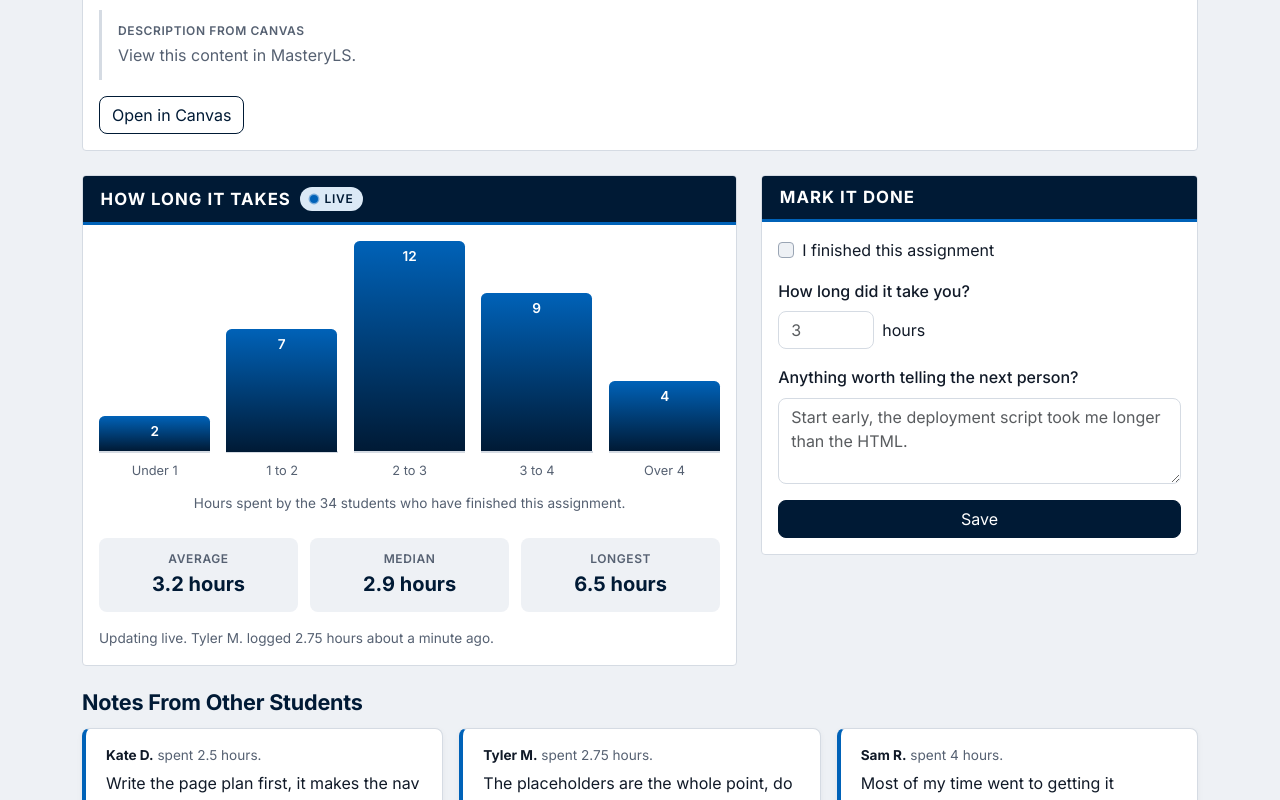
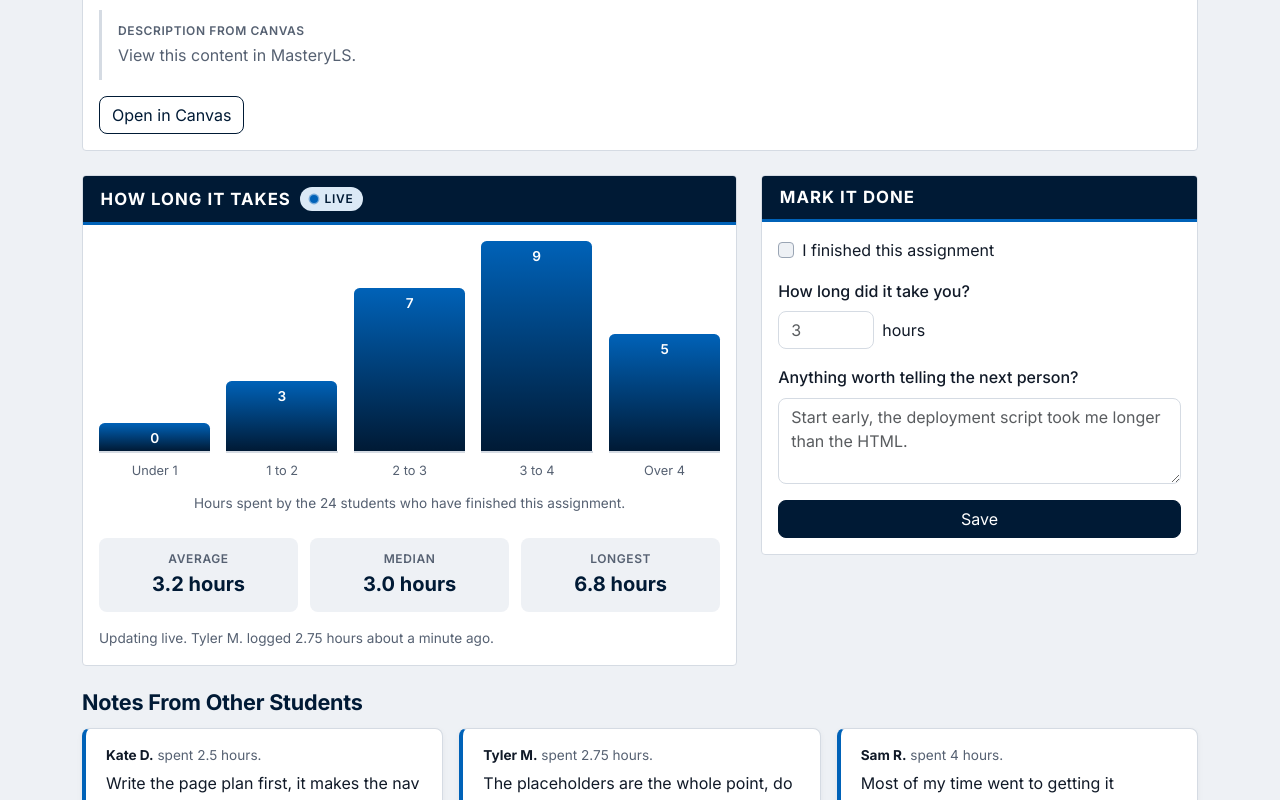
Before and after one commit to rshurtliff/startup, a React (Vite) app: page /assignment/cs260-startup-html in a window 1280 px wide. Shown: the part 361-1161 px from the top of the page. Built offline with nearby package versions, Linux system fonts and the light colour scheme; sample sign-in values are in the browser's storage.

Commit message:
Mark It Done saves, chart and stats calculated from logged times

```diff
--- a/src/assignment/assignment.jsx
+++ b/src/assignment/assignment.jsx
@@ -2,14 +2,40 @@ import React, { useEffect, useState } from 'react';
 import { Link, useParams } from 'react-router-dom';
 import { HoursInput } from '../components/common/hoursInput';
 import { LiveIndicator, LiveNote } from '../components/common/liveIndicator';
-import { buckets, stats, notes } from './mockData';
-import { assignments as mockAssignments } from '../dashboard/mockData';
+import { classTimesFor, notesById } from './mockData';
 import { formatDue } from '../utils/dates';
-import { isCustom } from '../utils/assignments';
+import { isCustom, loadAssignments, saveAssignmentList } from '../utils/assignments';
 import './assignment.css';
 
-// The tallest bar sets the chart's scale
-const maxCount = Math.max(...buckets.map((b) => b.count));
+// The chart's bars. Each logged time lands in the first bucket it fits under.
+const bucketRanges = [
+  { label: 'Under 1', under: 1 },
+  { label: '1 to 2', under: 2 },
+  { label: '2 to 3', under: 3 },
+  { label: '3 to 4', under: 4 },
+  { label: 'Over 4', under: Infinity },
+];
+
+// Counts how many times fall in each bucket
+function makeBuckets(times) {
+  return bucketRanges.map((range, i) => {
+    const over = i === 0 ? 0 : bucketRanges[i - 1].under;
+    return { label: range.label, count: times.filter((t) => t >= over && t < range.under).length };
+  });
+}
+
+// The middle time once they're in order. With an even count it's the average
+// of the two in the middle.
+function median(times) {
+  const sorted = [...times].sort((a, b) => a - b);
+  const mid = Math.floor(sorted.length / 2);
+  return sorted.length % 2 ? sorted[mid] : (sorted[mid - 1] + sorted[mid]) / 2;
+}
+
+// 3.25 becomes '3.3 hours'
+function formatHours(hours) {
+  return `${hours.toFixed(1)} hours`;
+}
 
 export function Assignment() {
   // The id from the URL, like 'fin401-problem-set-4' from /assignment/fin401-problem-set-4
@@ -20,18 +46,42 @@ export function Assignment() {
   const [assignment, setAssignment] = useState(null);
   const [loaded, setLoaded] = useState(false);
 
-  // Finds this id in the saved list, the same list the dashboard uses. Runs
-  // again whenever the id in the URL changes.
+  // What's in the Mark It Done form. saved shows a "Saved" line after Save
+  // until something in the form changes again.
+  const [finished, setFinished] = useState(false);
+  const [hours, setHours] = useState('');
+  const [note, setNote] = useState('');
+  const [saved, setSaved] = useState(false);
+
+  // Finds this id in the saved list, the same list the dashboard uses, and
+  // fills the form with what I saved last time. Runs again whenever the id in
+  // the URL changes.
   useEffect(() => {
-    const saved = localStorage.getItem('assignments');
-    const list = saved ? JSON.parse(saved) : mockAssignments;
-    setAssignment(list.find((a) => a.id === id) || null);
+    const found = loadAssignments().find((a) => a.id === id) || null;
+    setAssignment(found);
+    setFinished(found ? found.done : false);
+    setHours(found && found.myHours != null ? String(found.myHours) : '');
+    setNote(found && found.myNote ? found.myNote : '');
+    setSaved(false);
     setLoaded(true);
   }, [id]);
 
-  // Placeholder until the service exists. Keeps the form from reloading the page.
-  function handleSubmit(event) {
+  // Save on Mark It Done. Writes done, my hours, and my note onto this
+  // assignment in the saved list, so the dashboard's checkbox matches. Hours
+  // and the note only count if it's finished, and assignments I added never
+  // get hours or a note since nobody else has them.
+  function saveProgress(event) {
     event.preventDefault();
+    const countsForClass = finished && !isCustom(assignment);
+    const updated = {
+      ...assignment,
+      done: finished,
+      myHours: countsForClass && hours !== '' ? Number(hours) : null,
+      myNote: countsForClass && note.trim() ? note.trim() : null,
+    };
+    saveAssignmentList(loadAssignments().map((a) => (a.id === updated.id ? updated : a)));
+    setAssignment(updated);
+    setSaved(true);
   }
 
   // Nothing to show until the effect has looked for the assignment
@@ -50,6 +100,27 @@ export function Assignment() {
         </Link>
       </main>
     );
+  }
+
+  // Everyone's logged times for the chart and stats: the class's, plus mine
+  // once I've saved hours on it.
+  const times = isCustom(assignment) ? [] : classTimesFor(assignment);
+  if (assignment.done && assignment.myHours != null) {
+    times.push(assignment.myHours);
+  }
+  const buckets = makeBuckets(times);
+  // The tallest bar sets the chart's scale
+  const maxCount = Math.max(...buckets.map((b) => b.count));
+  const stats = [
+    { label: 'Average', value: formatHours(times.reduce((sum, t) => sum + t, 0) / times.length) },
+    { label: 'Median', value: formatHours(median(times)) },
+    { label: 'Longest', value: formatHours(Math.max(...times)) },
+  ];
+
+  // Other students' notes, with mine first once I've saved one
+  const notes = [...(notesById[assignment.id] || [])];
+  if (assignment.myNote) {
+    notes.unshift({ name: 'You', hours: assignment.myHours, text: assignment.myNote });
   }
 
   return (
@@ -78,7 +149,10 @@ export function Assignment() {
               </div>
               <div>
                 <dt>Your status</dt>
-                <dd>{assignment.done ? 'Done' : 'Not done yet'}</dd>
+                <dd>
+                  {assignment.done ? 'Done' : 'Not done yet'}
+                  {assignment.done && assignment.myHours != null && ` in ${assignment.myHours} hours`}
+                </dd>
               </div>
               <div>
                 <dt>From</dt>
@@ -142,7 +216,7 @@ export function Assignment() {
                   </tbody>
                 </table>
                 <figcaption>
-                  Hours spent by the 34 students who have finished this assignment.
+                  Hours spent by the {times.length} students who have finished this assignment.
                 </figcaption>
               </figure>
 
@@ -159,28 +233,72 @@ export function Assignment() {
           </section>
         )}
 
-        {/* Time logging placeholder. Checking the box writes the completion and
-             the hours to the database, then pushes the new number out over the
-             WebSocket to everyone viewing this page. */}
+        {/* Saves to the same assignment the dashboard shows. Once the service
+            exists the hours go to the database too and get pushed over the
+            WebSocket to everyone viewing this page. */}
         <section className="card">
           <div className="card-header">
             <h2>Mark It Done</h2>
           </div>
           <div className="card-body">
-            <form onSubmit={handleSubmit}>
+            <form onSubmit={saveProgress}>
               <div className="form-check mb-3">
-                <input className="form-check-input" type="checkbox" id="complete" name="complete" />
-                <label className="form-check-label" htmlFor="complete">I finished this assignment</label>
+                <input
+                  className="form-check-input"
+                  type="checkbox"
+                  id="complete"
+                  name="complete"
+                  checked={finished}
+                  onChange={(e) => {
+                    setFinished(e.target.checked);
+                    setSaved(false);
+                  }}
+                />
+                <label className="form-check-label" htmlFor="complete">
+                  I finished this assignment
+                </label>
               </div>
-              <div className="mb-3">
-                <label className="form-label" htmlFor="hours">How long did it take you?</label>
-                <HoursInput id="hours" placeholder="3" />
-              </div>
-              <div className="mb-3">
-                <label className="form-label" htmlFor="note">Anything worth telling the next person?</label>
-                <textarea className="form-control" id="note" name="note" rows="3" placeholder="Start early, the deployment script took me longer than the HTML."></textarea>
-              </div>
-              <button className="btn btn-primary w-100" type="submit">Save</button>
+              {/* Assignments I added don't ask how long or for a note */}
+              {!isCustom(assignment) && (
+                <>
+                  <div className="mb-3">
+                    <label className="form-label" htmlFor="hours">
+                      How long did it take you?
+                    </label>
+                    <HoursInput
+                      id="hours"
+                      placeholder="3"
+                      value={hours}
+                      onChange={(e) => {
+                        setHours(e.target.value);
+                        setSaved(false);
+                      }}
+                      required={finished}
+                    />
+                  </div>
+                  <div className="mb-3">
+                    <label className="form-label" htmlFor="note">
+                      Anything worth telling the next person?
+                    </label>
+                    <textarea
+                      className="form-control"
+                      id="note"
+                      name="note"
+                      rows="3"
+                      placeholder="Start early, the deployment script took me longer than the HTML."
+                      value={note}
+                      onChange={(e) => {
+                        setNote(e.target.value);
+                        setSaved(false);
+                      }}
+                    ></textarea>
+                  </div>
+                </>
+              )}
+              <button className="btn btn-primary w-100" type="submit">
+                Save
+              </button>
+              {saved && <p className="save-note">Saved.</p>}
             </form>
           </div>
         </section>
@@ -190,6 +308,7 @@ export function Assignment() {
           <section className="notes-panel">
             <h2>Notes From Other Students</h2>
 
+            {notes.length === 0 && <p>No notes yet.</p>}
             <ul className="note-list">
               {notes.map((note) => (
                 <li key={note.name}>
--- a/src/assignment/mockData.js
+++ b/src/assignment/mockData.js
@@ -1,26 +1,33 @@
-// Placeholder data for the assignment detail page. In Phase 2 these come from
-// the service for whichever assignment id is in the URL.
+// Placeholder data for the assignment detail page. Once the service exists it
+// sends the logged times and notes for whichever assignment id is in the URL.
 
-// Database placeholder. The service adds up every logged time for this
-// assignment and returns these buckets. Each bar's height is its count
-// divided by the tallest count.
-export const buckets = [
-  { label: 'Under 1', count: 2 },
-  { label: '1 to 2', count: 7 },
-  { label: '2 to 3', count: 12 },
-  { label: '3 to 4', count: 9 },
-  { label: 'Over 4', count: 4 },
-];
+// Database placeholder. How a class's logged hours spread out, as fractions of
+// the class average: most people near it, a few fast, a couple way over.
+const spread = [0.35, 0.5, 0.6, 0.65, 0.7, 0.75, 0.8, 0.85, 0.9, 0.9, 0.95, 1, 1, 1.05, 1.1, 1.1, 1.15, 1.2, 1.25, 1.3, 1.4, 1.5, 1.7, 2.2];
+const spreadAverage = spread.reduce((sum, x) => sum + x, 0) / spread.length;
 
-export const stats = [
-  { label: 'Average', value: '3.2 hours' },
-  { label: 'Median', value: '2.9 hours' },
-  { label: 'Longest', value: '6.5 hours' },
-];
+// Hours other students logged on this assignment. The spread above scaled to
+// its class average and rounded to the nearest quarter hour, so the chart
+// matches the Class Average column on the dashboard.
+export function classTimesFor(assignment) {
+  return spread.map((x) => Math.round(((x / spreadAverage) * assignment.average) * 4) / 4);
+}
 
 // Database placeholder. Notes other students left when they logged their time.
-export const notes = [
-  { name: 'Kate D.', hours: 2.5, text: 'Write the page plan first, it makes the nav bar trivial.' },
-  { name: 'Tyler M.', hours: 2.75, text: 'The placeholders are the whole point, do not try to make it pretty.' },
-  { name: 'Sam R.', hours: 4, text: 'Most of my time went to getting it deployed, not writing HTML.' },
-];
+export const notesById = {
+  'cs260-startup-html': [
+    { name: 'Kate D.', hours: 2.5, text: 'Write the page plan first, it makes the nav bar trivial.' },
+    { name: 'Tyler M.', hours: 2.75, text: 'The placeholders are the whole point, do not try to make it pretty.' },
+    { name: 'Sam R.', hours: 4, text: 'Most of my time went to getting it deployed, not writing HTML.' },
+  ],
+  'fin401-problem-set-4': [
+    { name: 'Kate D.', hours: 2.5, text: 'Question 6 is the long one. Do the bond pricing ones first.' },
+    { name: 'Josh P.', hours: 3.5, text: 'Have the formula sheet open the whole time.' },
+  ],
+  'mcom320-persuasive-memo': [
+    { name: 'Emma L.', hours: 1.25, text: 'Outline the ask in one sentence before writing anything else.' },
+  ],
+  'rela275-reading-journal': [
+    { name: 'Sam R.', hours: 0.5, text: 'Read first, then write. It goes fast after that.' },
+  ],
+};
--- a/src/dashboard/dashboard.jsx
+++ b/src/dashboard/dashboard.jsx
@@ -4,8 +4,8 @@ import { ClassTag } from '../components/common/classTag';
 import { HoursInput } from '../components/common/hoursInput';
 import { LiveIndicator, LiveNote } from '../components/common/liveIndicator';
 import { formatDue, isDueSoon } from '../utils/dates';
-import { isCustom } from '../utils/assignments';
-import { classes, assignments as mockAssignments, alerts, services } from './mockData';
+import { isCustom, loadAssignments, saveAssignmentList } from '../utils/assignments';
+import { classes, alerts, services } from './mockData';
 import './dashboard.css';
 
 export function Dashboard() {
@@ -27,24 +27,18 @@ export function Dashboard() {
   const [loggingId, setLoggingId] = useState(null);
   const [loggedHours, setLoggedHours] = useState('1');
 
-  // Runs once after the page first shows up. localStorage stands in for the
-  // database until the service exists. The first visit ever has nothing saved,
-  // so it starts from the mock data and saves that.
+  // Runs once after the page first shows up. loadAssignments() reads the list
+  // from localStorage, which stands in for the database until the service
+  // exists. The first visit ever starts from the mock data.
   useEffect(() => {
-    const saved = localStorage.getItem('assignments');
-    if (saved) {
-      setAssignments(JSON.parse(saved));
-    } else {
-      setAssignments(mockAssignments);
-      localStorage.setItem('assignments', JSON.stringify(mockAssignments));
-    }
+    setAssignments(loadAssignments());
   }, []);
 
   // Every change to the list goes through here so the state and localStorage
   // never get out of sync. Checking off and adding assignments use this.
   function saveAssignments(newList) {
     setAssignments(newList);
-    localStorage.setItem('assignments', JSON.stringify(newList));
+    saveAssignmentList(newList);
   }
 
   // Builds a new assignment from the Add form and saves it with the rest.
@@ -80,11 +74,11 @@ export function Dashboard() {
   // list where only the clicked one is swapped for an updated copy.
   // Checking one off opens the time prompt for it, unless it's one I added.
   // Nobody else has those, so there's no class average for my time to go into.
-  // Unchecking clears any hours I logged, since it isn't done anymore.
+  // Unchecking clears any hours and note I logged, since it isn't done anymore.
   function toggleDone(id) {
     const assignment = assignments.find((a) => a.id === id);
     const nowDone = !assignment.done;
-    const newList = assignments.map((a) => (a.id === id ? { ...a, done: nowDone, myHours: nowDone ? a.myHours : null } : a));
+    const newList = assignments.map((a) => (a.id === id ? { ...a, done: nowDone, myHours: nowDone ? a.myHours : null, myNote: nowDone ? a.myNote : null } : a));
     saveAssignments(newList);
 
     if (nowDone && !isCustom(assignment)) {
--- a/src/utils/assignments.js
+++ b/src/utils/assignments.js
@@ -1,3 +1,23 @@
+import { assignments as mockAssignments } from '../dashboard/mockData';
+
+// localStorage stands in for the database until the service exists. The
+// dashboard and the assignment page both read and write this same list.
+
+// The saved list. The first visit ever has nothing saved, so it starts from
+// the mock data and saves that.
+export function loadAssignments() {
+  const saved = localStorage.getItem('assignments');
+  if (saved) {
+    return JSON.parse(saved);
+  }
+  localStorage.setItem('assignments', JSON.stringify(mockAssignments));
+  return mockAssignments;
+}
+
+export function saveAssignmentList(list) {
+  localStorage.setItem('assignments', JSON.stringify(list));
+}
+
 // Assignments I add with the form get ids that start with 'custom-'. Nobody
 // else has them, so they can be deleted, don't ask how long they took, and
 // never count toward anyone's time stats.
```
Also changed, not shown: src/assignment/assignment.css (+8 -0 lines), 2 other files (tests, documents, lock files or other folders).
